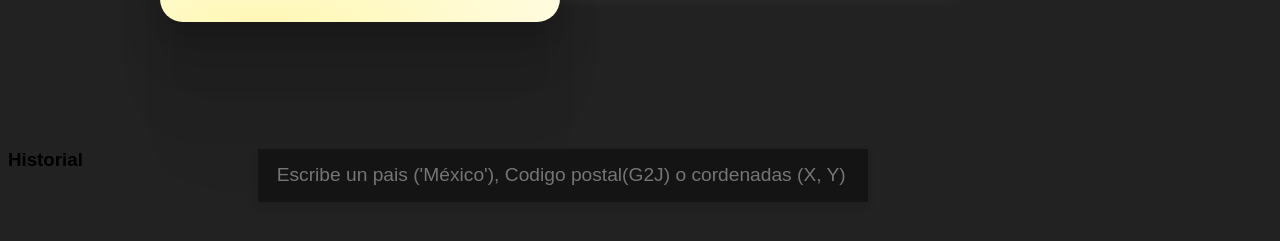
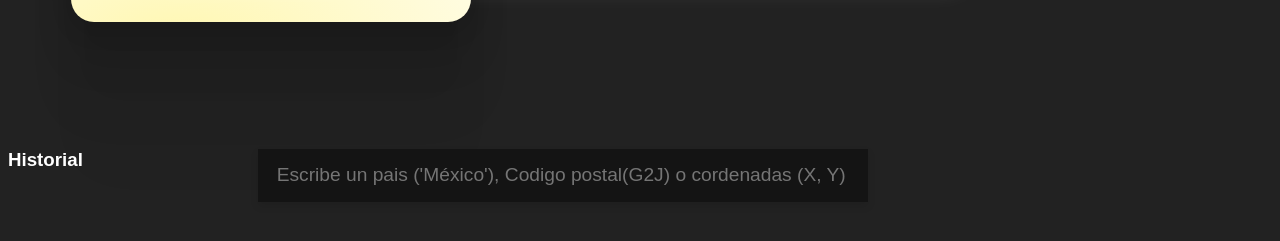
Before and after one commit to UKNOWNByAnxer/WeatherAPI, a plain HTML site: page index.html in a window 1280 px wide. Shown: the part 389-630 px from the top of the page. Drawn offline with Linux system fonts and the light colour scheme; no server answers.

Commit message:
Update styles.css

```diff
--- a/styles.css
+++ b/styles.css
@@ -7,7 +7,7 @@ body{
 }
 
 .card {
-    margin: 10% 12%;
+    margin: 10% 5%;
     width: 350px;
     height: 235px;
     position: relative;
@@ -434,3 +434,14 @@ table {
     box-shadow: 0 0 25px rgba(255, 255, 255, 0.2);
     margin-top: 30px;
 }
+
+/*Historial*/
+.history-div{
+    width: 300px;
+    position: relative;
+}
+
+.history{
+    color: #fff;
+    margin-bottom: 0;
+}
```
